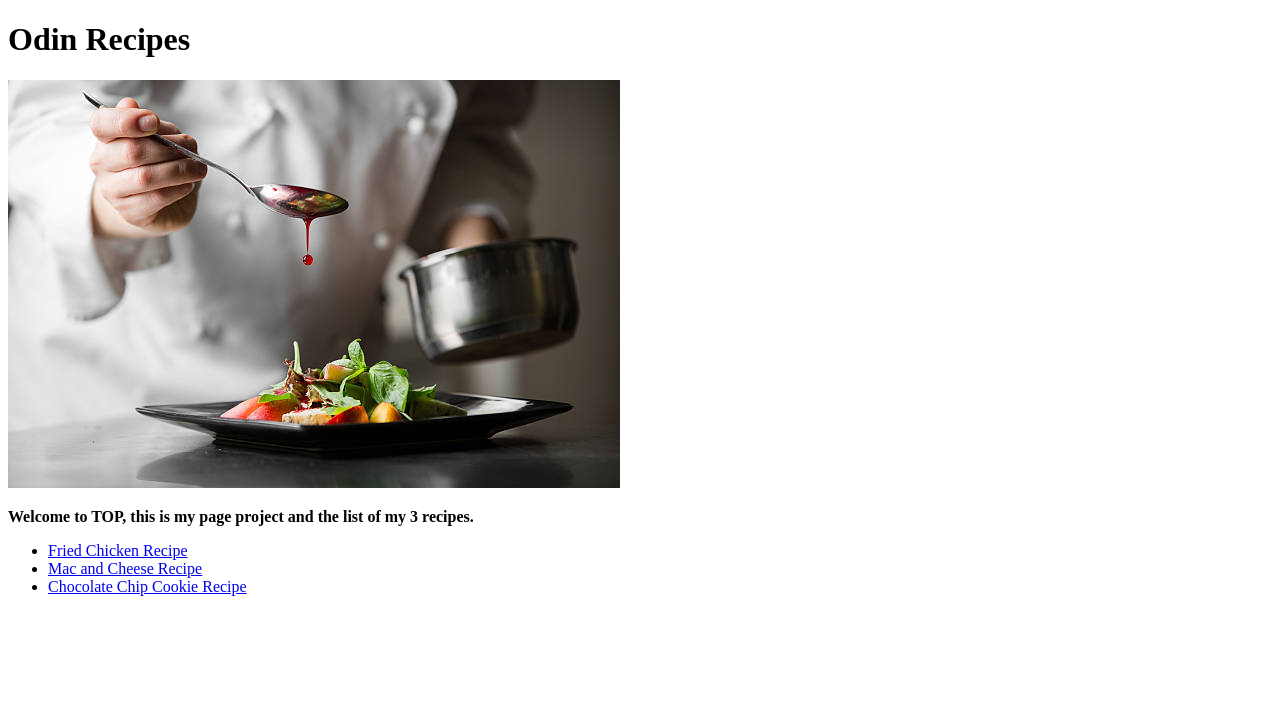
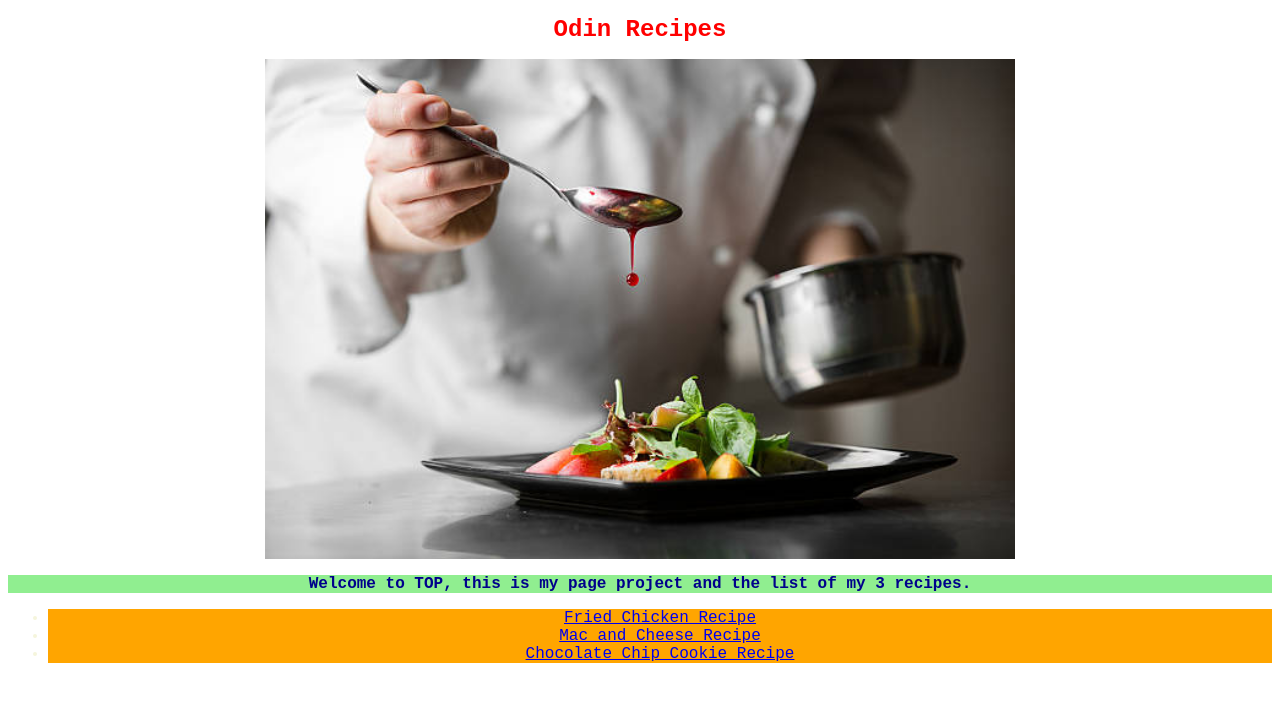
Before and after one commit to Zcimbe/odin-recipes, a plain HTML site: page index.html in a window 1280 px wide. Drawn offline with Linux system fonts and the light colour scheme.

Commit message:
Finished main page css, may need adjustments due to cascade

```diff
--- a/index.html
+++ b/index.html
@@ -6,15 +6,15 @@
      <title>Odin Recipes</title>
 </head>
 <body>
-    <h1>Odin Recipes</h1>
-   <img src="./recipes/img/ChefIMG.jpg">
-   <p><strong>Welcome to TOP, this is my page project and the list of my 3 recipes.</strong></p>
+    <h1 class="Heading">Odin Recipes</h1>
+   <img class="img" src="./recipes/img/ChefIMG.jpg">
+   <p class="WL"><strong>Welcome to TOP, this is my page project and the list of my 3 recipes.</strong></p>
 
    <ul>
 
-    <li><a href="recipes/friedChicken.html">Fried Chicken Recipe</a></li>
-    <li><a href="recipes/MaC.html">Mac and Cheese Recipe</a></li>
-   <li><a href="recipes/Cookie.html">Chocolate Chip Cookie Recipe</a></li>
+    <li id="Links"><a href="recipes/friedChicken.html">Fried Chicken Recipe</a></li>
+    <li id="Links"><a href="recipes/MaC.html">Mac and Cheese Recipe</a></li>
+   <li id="Links"><a href="recipes/Cookie.html">Chocolate Chip Cookie Recipe</a></li>
 
 </ul>
 </body>
--- a/styles/styles.css
+++ b/styles/styles.css
@@ -0,0 +1,31 @@
+* {
+    font-family: monospace, sans-serif;
+
+}
+
+#Links {
+    text-align: center;
+    color: beige;
+    background-color: orange;
+
+}
+
+.Heading {
+    text-align: center;
+    font-weight: 900;
+    font-size: x-large;
+    color: red;
+}
+.WL {
+    color: darkblue;
+    background-color: lightgreen;
+    text-align: center;
+}
+
+.img  {
+    width: auto;
+    height: 500px;
+    margin: auto;
+    display: block;
+
+}
```
Also changed, not shown: recipes/Cookie.html (+1 -1 lines), recipes/MaC.html (+1 -1 lines), recipes/friedChicken.html (+1 -1 lines).
